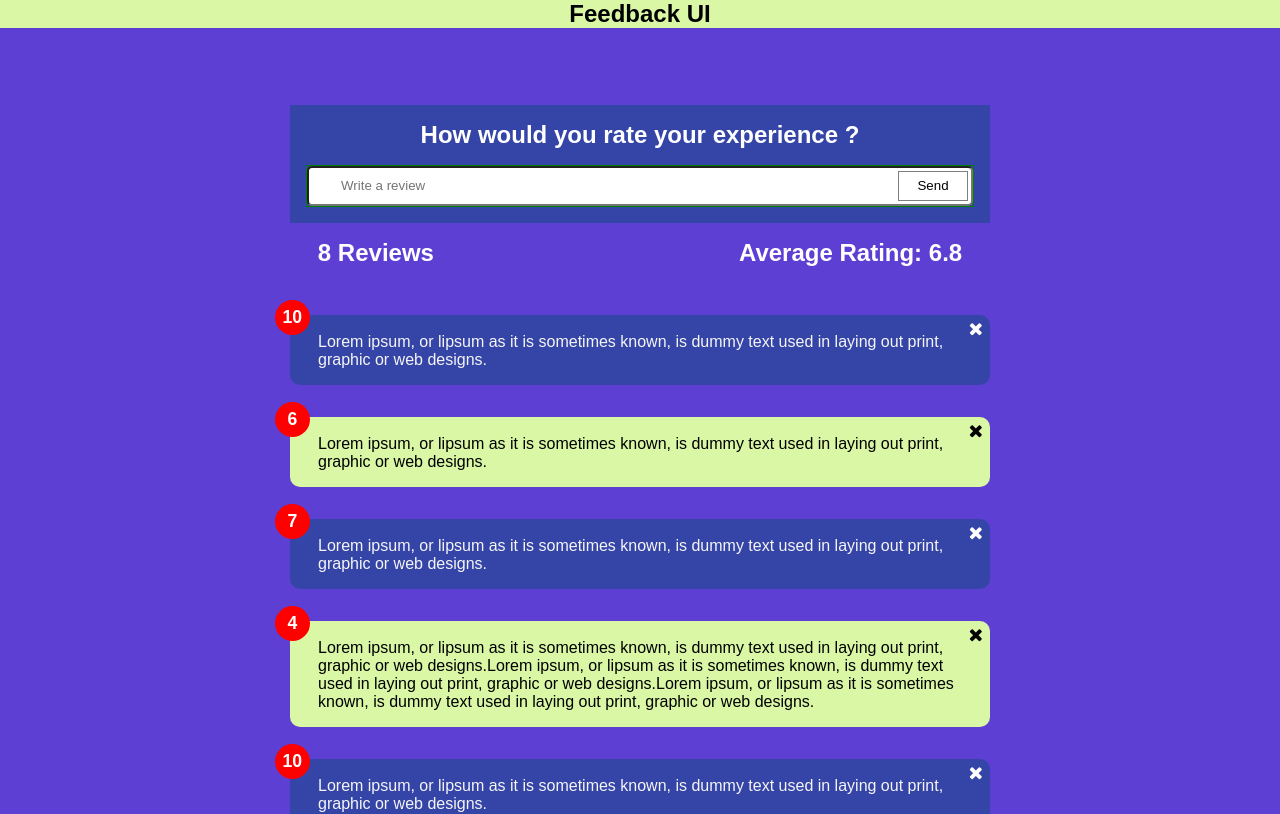
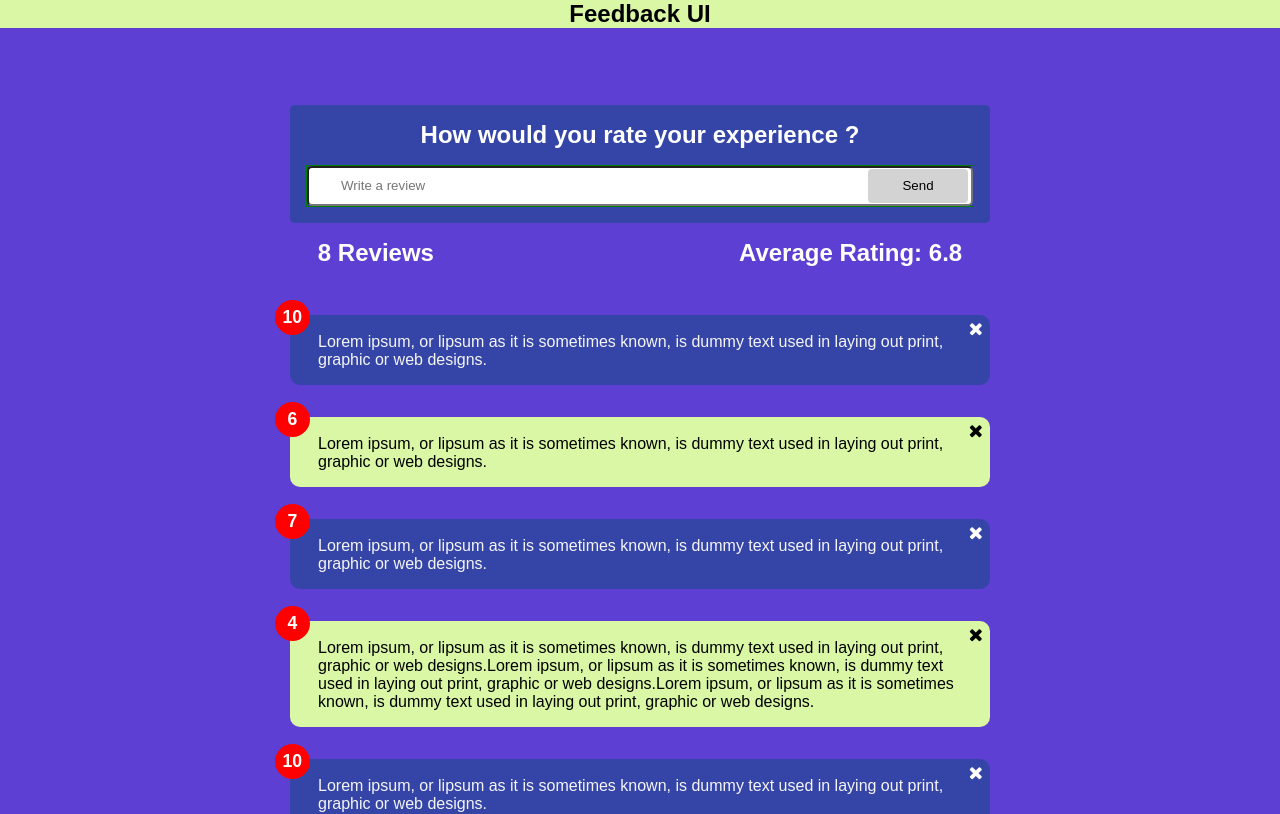
Before and after one commit to pswebcom/feedback-app, a React (Create React App) app in the folder app/: page / in a window 1280 px wide. Shown: the top 814 px of the page. Built offline with nearby package versions, Linux system fonts and the light colour scheme; a web font is replaced by a local one.

Commit message:
FeedbackForm continued--Button Component created--Validation done

```diff
--- a/app/src/components/FeedbackForm.js
+++ b/app/src/components/FeedbackForm.js
@@ -1,15 +1,50 @@
 import React from "react";
-import Card from "./shared/Card";
+import { useState } from "react";
+import Button from "./shared/Button";
 
 const FeedbackForm = () => {
+  const [text, setText] = useState("");
+  const [btnDisabled, setBtnDisabled] = useState(true);
+  const [message, setMessage] = useState("");
+
+  const handleTextChange = (e) => {
+    if (text === "") {
+      setBtnDisabled(true);
+      setMessage(null);
+    } else if (text !== "" && text.trim().length <= 10) {
+      setMessage("*Feedback should be minimum of 10 characters");
+      setBtnDisabled(true);
+    } else {
+      setBtnDisabled(false);
+      setMessage(null);
+    }
+    setText(e.target.value);
+  };
+
+  const sendFeedback = (e) => {};
+
   return (
     <>
       <form className="feedback-form">
         <h2>How would you rate your experience ?</h2>
         <div className="input-group">
-          <input type="text" placeholder="Write a review" />
-          <button type="submit">Send</button>
+          <input
+            onChange={handleTextChange}
+            type="text"
+            placeholder="Write a review"
+            value={text}
+          />
+          <Button
+            type="submit"
+            version="primary"
+            isDisabled={btnDisabled}
+            onClick={sendFeedback}
+          >
+            Send
+          </Button>
         </div>
+
+        {message && <div className="message">{message}</div>}
       </form>
     </>
   );
--- /dev/null
+++ b/app/src/components/shared/Button.js
@@ -0,0 +1,25 @@
+import React from "react";
+import PropTypes from "prop-types";
+
+const Button = ({ children, version, type, isDisabled }) => {
+  return (
+    <button type={type} disabled={isDisabled} className={`btn btn-${version}`}>
+      {children}
+    </button>
+  );
+};
+
+Button.defaultProps = {
+  version: "primary",
+  type: "button",
+  isDisabled: false,
+};
+
+// Button.protoTypes = {
+//   children: PropTypes.node.isRequired,
+//   version: PropTypes.string,
+//   type: PropTypes.string,
+//   isDisabled: PropTypes.bool,
+// };
+
+export default Button;
--- a/app/src/data/FeedbackData.js
+++ b/app/src/data/FeedbackData.js
@@ -24,25 +24,25 @@ const FeedbackData = [
     text: "Lorem ipsum, or lipsum as it is sometimes known, is dummy text used in laying out print, graphic or web designs.Lorem ipsum, or lipsum as it is sometimes known, is dummy text used in laying out print, graphic or web designs.Lorem ipsum, or lipsum as it is sometimes known, is dummy text used in laying out print, graphic or web designs. ",
   },
   {
-    id: 1,
+    id: 5,
     rating: 10,
     reverse: false,
     text: "Lorem ipsum, or lipsum as it is sometimes known, is dummy text used in laying out print, graphic or web designs. ",
   },
   {
-    id: 2,
+    id: 6,
     rating: 6,
     reverse: true,
     text: "Lorem ipsum, or lipsum as it is sometimes known, is dummy text used in laying out print, graphic or web designs. ",
   },
   {
-    id: 3,
+    id: 7,
     rating: 7,
     reverse: false,
     text: "Lorem ipsum, or lipsum as it is sometimes known, is dummy text used in laying out print, graphic or web designs. ",
   },
   {
-    id: 4,
+    id: 8,
     rating: 4,
     reverse: true,
     text: "Lorem ipsum, or lipsum as it is sometimes known, is dummy text used in laying out print, graphic or web designs.Lorem ipsum, or lipsum as it is sometimes known, is dummy text used in laying out print, graphic or web designs.Lorem ipsum, or lipsum as it is sometimes known, is dummy text used in laying out print, graphic or web designs. ",
--- a/app/src/index.css
+++ b/app/src/index.css
@@ -12,6 +12,34 @@ html {
   padding: 0;
   box-sizing: border-box;
   font-family: "M PLUS 1", sans-serif;
+}
+
+.btn {
+  color: #fff;
+  border: 0;
+  border-radius: 4px;
+  width: 100px;
+  height: 34px;
+  cursor: pointer;
+}
+
+.btn-primary {
+  background-color: #202142;
+}
+
+.btn-secondary {
+  background: #ff6a95;
+}
+
+.btn:hover {
+  transform: scale(0.98);
+  opacity: 0.9;
+}
+
+.btn:disabled {
+  background-color: lightgray;
+  cursor: not-allowed;
+  color: black;
 }
 
 header {
@@ -109,6 +137,7 @@ header {
   max-width: 50%;
   color: #fff;
   padding: 1rem;
+  border-radius: 5px;
 }
 
 .feedback-form h2 {
@@ -131,15 +160,13 @@ header {
 }
 
 .feedback-form button {
-  width: 70px;
-  height: 30px;
-  background-color: #fff !important;
-  outline: none;
-  border: none;
   position: absolute;
   right: 5px;
-  top: 5px;
-  border: 1px solid gray;
+  top: 3px;
+}
+
+.message {
+  margin-top: 0.5rem;
 }
 
 @media (max-width: 750px) {
```
